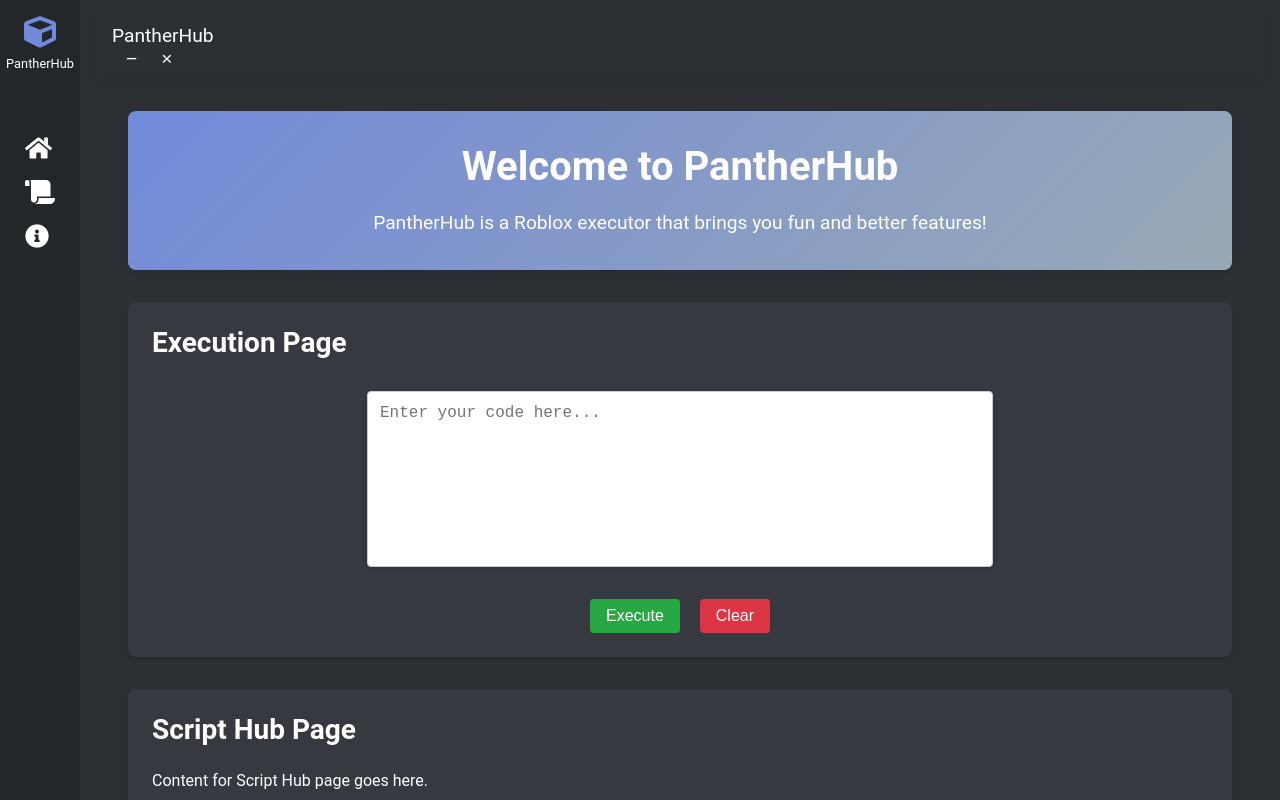
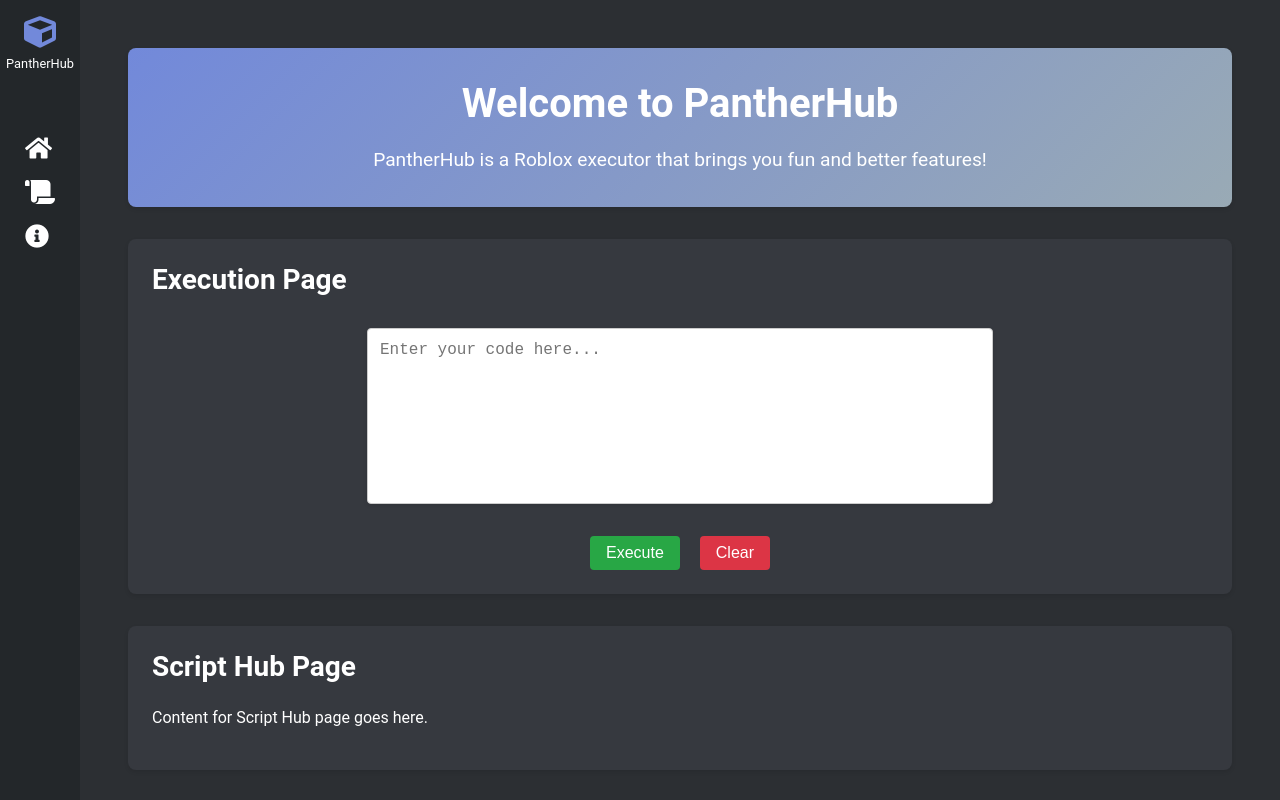
Before and after one commit to panthercheats/test2, a plain HTML site: page index.html in a window 1280 px wide. Shown: the top 800 px of the page. Drawn offline with Linux system fonts and the light colour scheme.

Commit message:
Update index.html

```diff
--- a/index.html
+++ b/index.html
@@ -67,33 +67,6 @@
             margin-left: 80px;
             padding: 1rem;
             background-color: #2c2f33;
-        }
-
-        header {
-            background-color: #2c2f33;
-            color: #fff;
-            padding: 0.5rem 1rem;
-            display: flex;
-            justify-content: space-between;
-            align-items: center;
-            box-shadow: 0 2px 4px rgba(0, 0, 0, 0.1);
-        }
-
-        .header-content .title {
-            font-size: 1.2rem;
-        }
-
-        .window-controls button {
-            background: none;
-            border: none;
-            color: #fff;
-            font-size: 1.2rem;
-            margin-left: 0.5rem;
-            cursor: pointer;
-        }
-
-        .window-controls button:hover {
-            color: #ff5c5c;
         }
 
         main {
@@ -242,15 +215,6 @@
         </ul>
     </div>
     <div class="content">
-        <header>
-            <div class="header-content">
-                <div class="title">PantherHub</div>
-                <div class="window-controls">
-                    <button class="minimize">&minus;</button>
-                    <button class="close">&times;</button>
-                </div>
-            </div>
-        </header>
         <main>
             <section id="welcome" class="welcome-section">
                 <h2>Welcome to PantherHub</h2>
```
